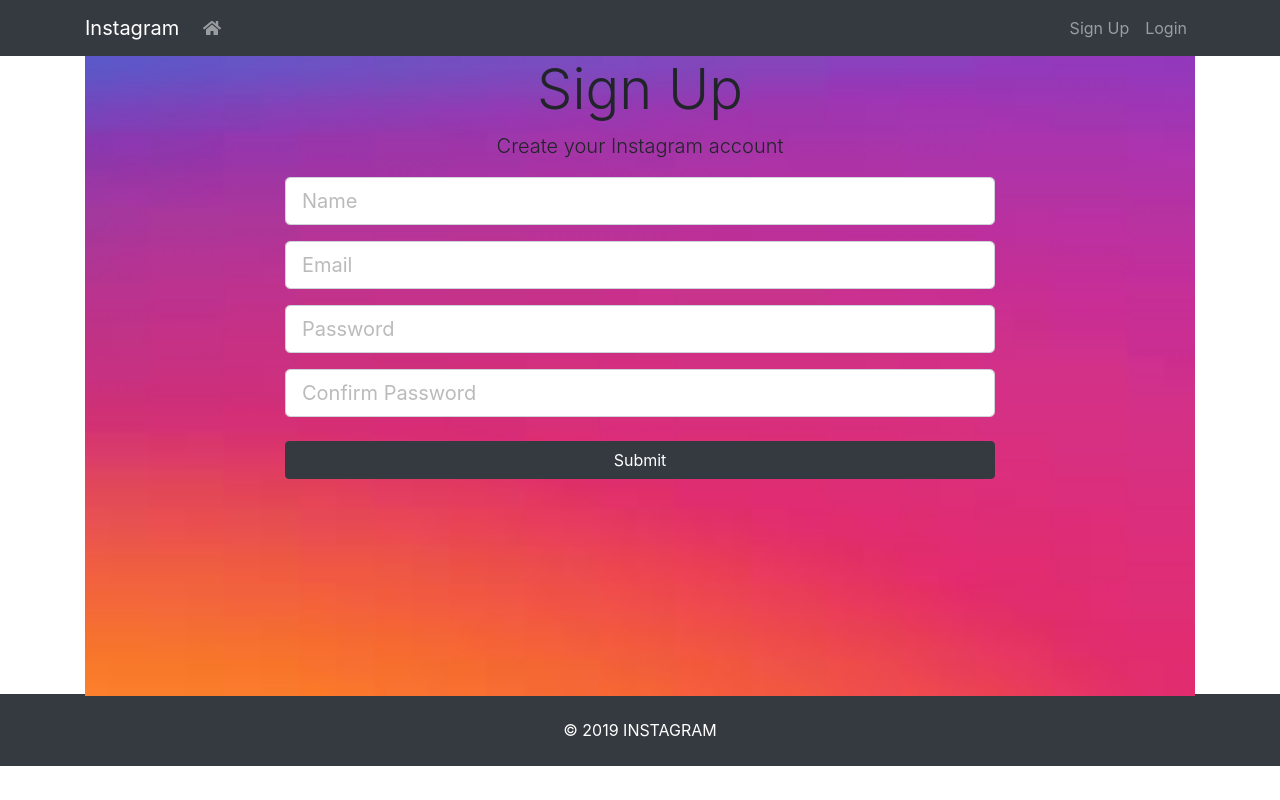
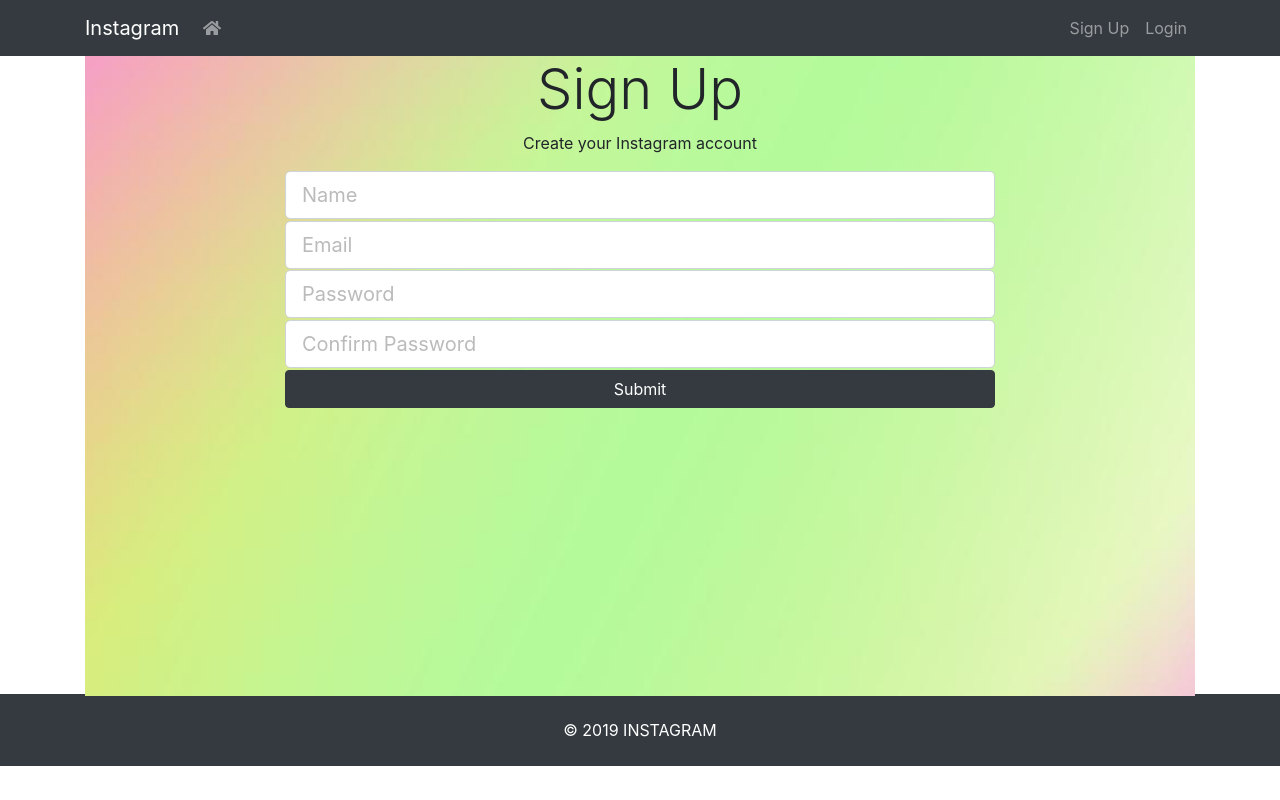
Before and after one commit to RashmiBal/Instagram, a React (Create React App) app in the folder client/: page /register in a window 1280 px wide. Built offline with nearby package versions, Linux system fonts and the light colour scheme.

Commit message:
UICorrections_ErrorVisisbility_ButtonOverflow

```diff
--- a/client/src/components/auth/Login.js
+++ b/client/src/components/auth/Login.js
@@ -33,9 +33,9 @@
        this.props.history.push('/dashboard');
      }
 
-    // if (nextProps.errors) {
-    //   this.setState({ errors: nextProps.errors });
-    // }
+    if (nextProps.errors) {
+      this.setState({ errors: nextProps.errors });
+    }
   }
 
   onSubmit(e){
@@ -56,8 +56,8 @@
         <div className="container">
           <div className="row">
             <div className="col-md-8 m-auto">
-              <h1 className="display-4 text-center">Log In</h1>
-              <p className="lead text-center">
+              <h2 className="display-4 text-center">Log In</h2>
+              <p className="text-center">
                 Sign in to your Instagram account
               </p>
               <form onSubmit={this.onSubmit}>
--- a/client/src/components/auth/Register.js
+++ b/client/src/components/auth/Register.js
@@ -53,16 +53,19 @@
 
   render() {
     const { errors } = this.state;
+    var style = {
+      'margin-bottom': '0.10rem',
+    };
     return (
       <div className="register">
         <div className="container">
           <div className="row">
             <div className="col-md-8 m-auto">
-              <h1 className="display-4 text-center">Sign Up</h1>
-              <p className="lead text-center">
+              <h5 className="display-4 text-center">Sign Up</h5>
+              <p className="text-center">
                 Create your Instagram account
               </p>
-              <form noValidate onSubmit={this.onSubmit}>
+              <form noValidate onSubmit={this.onSubmit} style={style}>
                 <TextFieldGroup
                   placeholder="Name"
                   name="name"
@@ -94,7 +97,7 @@
                   onChange={this.onChange}
                   error={errors.password2}
                 />
-                <input type="submit" className="btn btn-dark btn-block mt-4" />
+                <input type="submit" className="btn btn-dark btn-block" />
               </form>
             </div>
           </div>
--- a/client/src/components/common/TextFieldGroup.js
+++ b/client/src/components/common/TextFieldGroup.js
@@ -13,8 +13,11 @@
   onChange,
   disabled
 }) => {
+  var style = {
+    'margin-bottom': '0.10rem',
+  };
   return (
-    <div className="form-group">
+    <div className="form-group" style={style}>
       <input
         type={type}
         className={classnames('form-control form-control-lg', {
@@ -27,7 +30,7 @@
         disabled={disabled}
       />
       {info && <small className="form-text text-muted">{info}</small>}
-      {error && <div className="invalid-feedback">{error}</div>}
+      {error && <span className="invalid-feedback">{error}</span>}
     </div>
   );
 };
```
Also changed, not shown: client/src/img/Instagrambackground.jpg.
